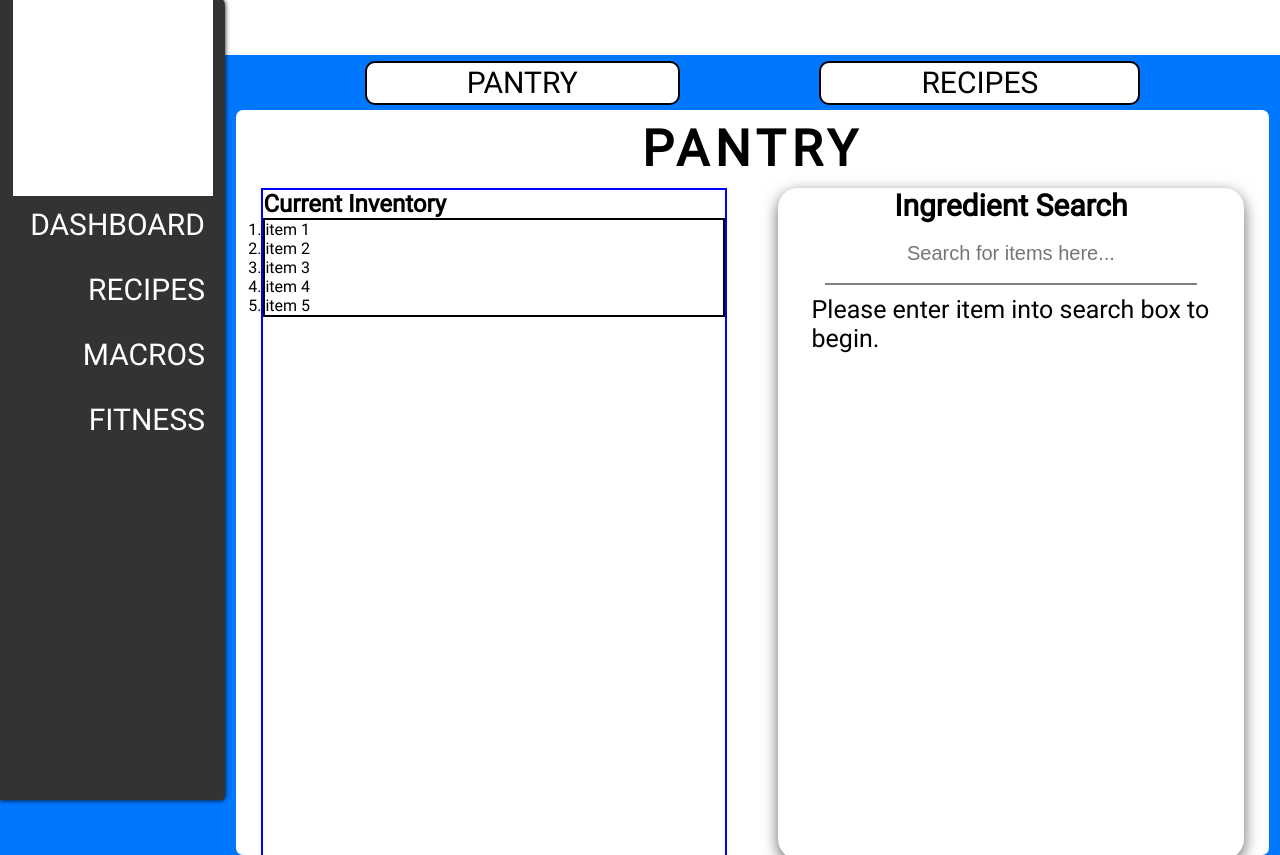
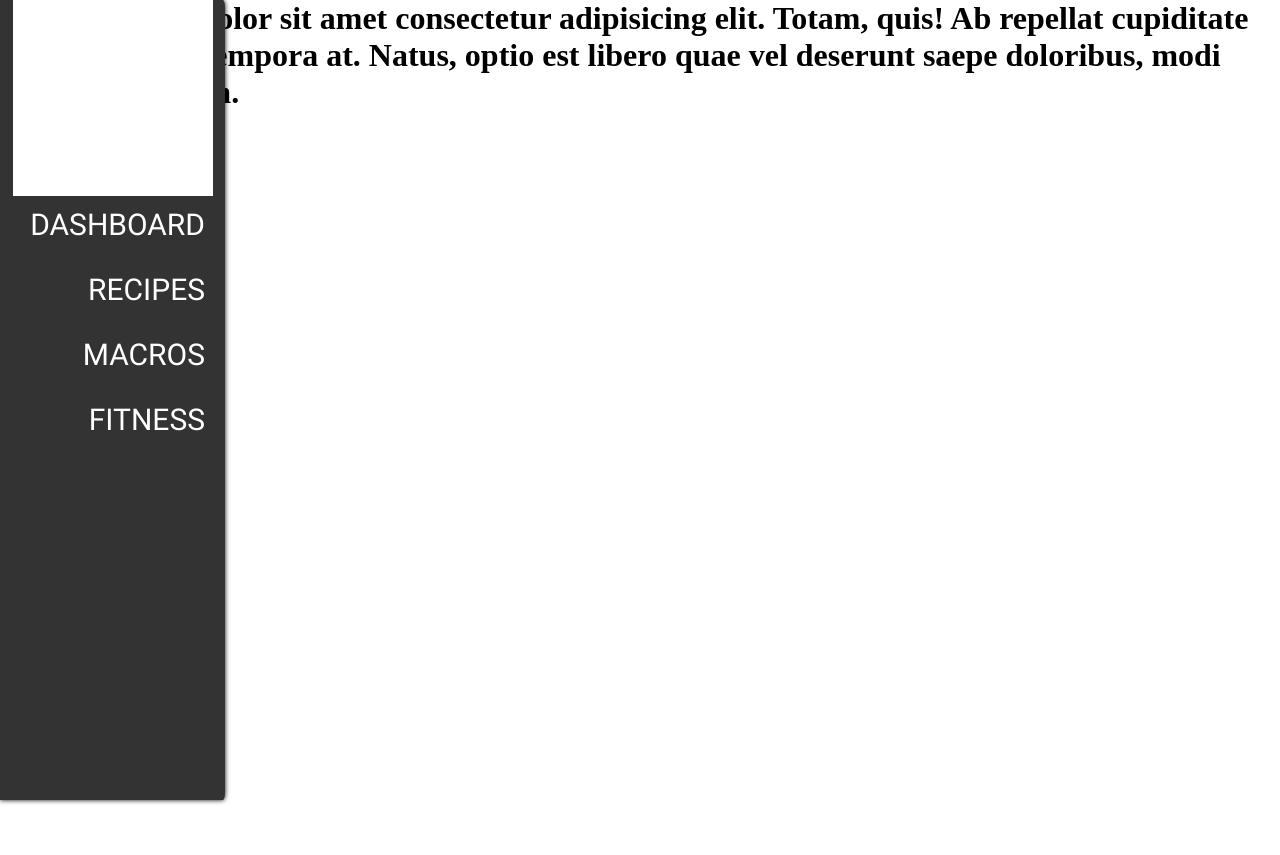
Before and after one commit to Wazmond/foodez, a React (Vite) app: page /macros in a window 1280 px wide. After the commit the page ends 800 px from the top, so only its background shows below. Built offline with nearby package versions, Linux system fonts and the light colour scheme.

Commit message:
Changelog 28/05/24 12:51AM
+ Adding React-Router to project

```diff
--- a/package.json
+++ b/package.json
@@ -15,6 +15,8 @@
     "react": "^18.2.0",
     "react-dom": "^18.2.0",
     "react-redux": "^9.1.2",
+    "react-router": "^6.23.1",
+    "react-router-dom": "^6.23.1",
     "redux-persist": "^6.0.0",
     "styled-components": "^6.1.11"
   },
--- /dev/null
+++ b/src/Root.jsx
@@ -0,0 +1,18 @@
+import { Outlet } from 'react-router'
+import Sidebar from './sidebar'
+import styled from 'styled-components'
+
+const Container = styled.div`
+    height: 100%;
+    width: 100%;
+`;
+
+const Root = () => {
+    return(
+        <Container>
+            <Sidebar/>
+            <Outlet />
+        </Container>
+    )
+}
+export default Root
--- /dev/null
+++ b/src/Router.jsx
@@ -0,0 +1,23 @@
+import { createBrowserRouter,
+    createRoutesFromElements
+ } from "react-router-dom";
+import { Route } from "react-router-dom";
+
+import Root from './Root'
+import Dashboard from './Sites/Dashboard'
+import Recipe from './Sites/Recipe'
+import Macros from './Sites/Macros'
+import Fitness from './Sites/Fitness'
+
+ const router = createBrowserRouter(
+    createRoutesFromElements(
+        <Route path="/" element={<Root />}>
+            <Route path="dashboard" element={<Dashboard />} />
+            <Route path="recipe" element={<Recipe />} />
+            <Route path="macros" element={<Macros />} />
+            <Route path="fitness" element={<Fitness />} />
+        </Route>
+
+    )
+ );
+ export default router
--- a/src/Sidebar.jsx
+++ b/src/Sidebar.jsx
@@ -1,6 +1,9 @@
 import styled from "styled-components"
-import react from 'react'
+import { useNavigate } from "react-router-dom"
+
 import dashboardLogo from '/src/Images/dashboard-logo.svg'
+
+
 
 const SidebarContainer = styled.div`
     width: 15vw;
@@ -45,7 +48,7 @@ const RedirectContainer = styled.button`
     }
 `;
 
-const Redirect = styled.nav`
+const Link = styled.nav`
     color: white;
     font-family: Roboto-Regular;
     font-size: 30px;
@@ -61,25 +64,31 @@ const Logo = styled.img`
 
     background-color: white;
 `;
-export default function Sidebar() {
+function Sidebar() {
+    const reDir = useNavigate();
+
     return(
         <SidebarContainer>
             <Brand />
             <NavContainer>
                 <RedirectContainer className="DASHBOARD">
                     {/* <Logo src={dashboardLogo} /> */}
-                    <Redirect>DASHBOARD</Redirect>
+                    <Link onClick={() => reDir("dashboard")}>DASHBOARD</Link>
                 </RedirectContainer>
+
                 <RedirectContainer className="RECIPES">
-                    <Redirect>RECIPES</Redirect>
+                    <Link onClick={() => reDir("recipe")}>RECIPES</Link>
                 </RedirectContainer>
+
                 <RedirectContainer className="MACROS">
-                    <Redirect>MACROS</Redirect>
+                    <Link onClick={() => reDir("macros")} >MACROS</Link>
                 </RedirectContainer>
+
                 <RedirectContainer className="FITNESS">
-                    <Redirect>FITNESS</Redirect>
+                    <Link onClick={() => reDir("fitness")} >FITNESS</Link>
                 </RedirectContainer>
             </NavContainer>
         </SidebarContainer>
     );
-}
+};
+export default Sidebar
--- a/src/Sites/Dashboard.jsx
+++ b/src/Sites/Dashboard.jsx
@@ -1,6 +1,7 @@
 export default function Dashboard() {
     return(
         <>
+            <h1>Lorem ipsum dolor sit amet consectetur adipisicing elit. Dolor sequi officiis suscipit consectetur hic temporibus. Fuga ad laudantium quis, illo dignissimos eos beatae, quae consectetur ea quia optio inventore voluptates.</h1>
         </>
     );
 };
--- /dev/null
+++ b/src/Sites/Fitness.jsx
@@ -0,0 +1,7 @@
+export default function Fitness() {
+    return(
+        <>
+            <h1> Lorem ipsum dolor sit amet consectetur adipisicing elit. Dignissimos eligendi aperiam corporis ad. Numquam perspiciatis molestias repellat exercitationem quis deserunt omnis voluptate! Vitae voluptate quia dicta, sapiente exercitationem quam hic.</h1>
+        </>
+    )
+}
--- /dev/null
+++ b/src/Sites/Macros.jsx
@@ -0,0 +1,7 @@
+export default function Macros() {
+    return(
+        <>
+            <h1>Lorem, ipsum dolor sit amet consectetur adipisicing elit. Totam, quis! Ab repellat cupiditate vel accusamus tempora at. Natus, optio est libero quae vel deserunt saepe doloribus, modi ipsa nisi aliquam.</h1>
+        </>
+    )
+}
--- a/src/main.jsx
+++ b/src/main.jsx
@@ -1,34 +1,18 @@
 import React from 'react'
 import ReactDOM from 'react-dom/client'
-import Sidebar from './sidebar.jsx'
+import { RouterProvider } from 'react-router-dom'
+import router from './Router.jsx'
+
 import './index.css'
-
-import { createBrowserRouter, RouterProvider } from 'react-router-dom'
-import ErrorPage from './ErrorPage.jsx'
-import Dashboard from './Sites/Dashboard.jsx'
-import Recipe from './Sites/Recipe.jsx'
 
 import Store from './Store/store.jsx'
 import { Provider } from 'react-redux'
 
-const router = createBrowserRouter([
-  {
-    path:"/",
-    element: <Dashboard />,
-    errorElement: <ErrorPage />
-  },
-  {
-    path: "Recipes",
-    element: <Recipe />
-  }
-])
 
 ReactDOM.createRoot(document.getElementById('root')).render(
   <React.StrictMode>
     <Provider store={ Store }>
-      <Sidebar />
-      <RouterProvider router={router} />
-      <Recipe />
+        <RouterProvider router={router} />
     </Provider>
   </React.StrictMode>,
 )
```
Also changed, not shown: 1 other file (tests, documents, lock files or other folders).
